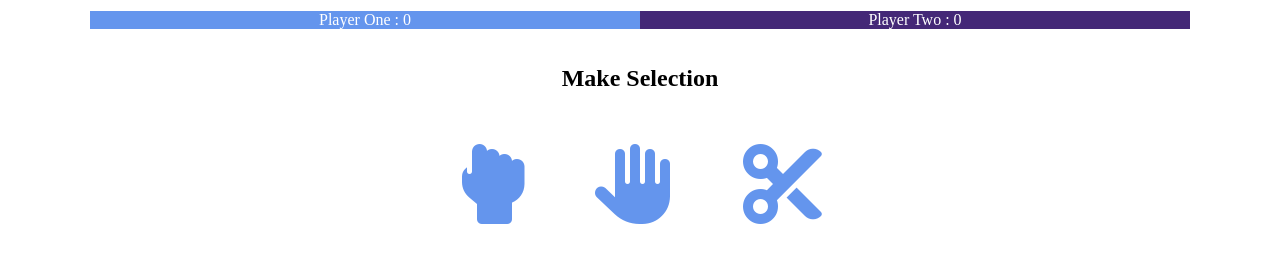
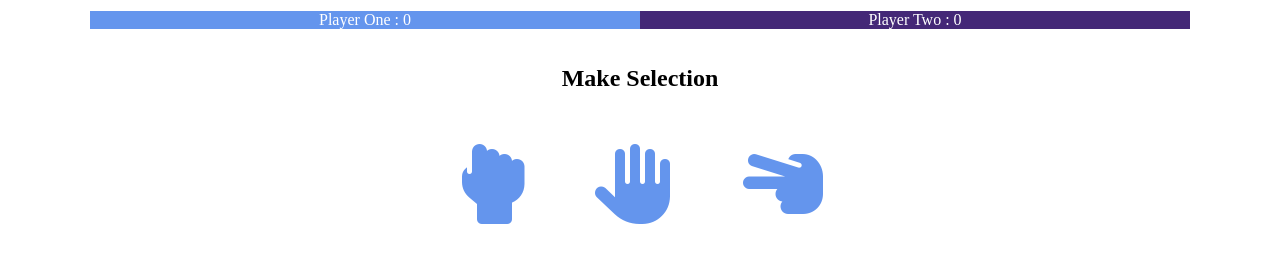
Before and after one commit to shagor-coder/rock-paper-scissors, a plain HTML site: page index.html in a window 1280 px wide. Shown: the part 79-342 px from the top of the page. Drawn offline with Linux system fonts and the light colour scheme.

Commit message:
Update index.html

```diff
--- a/index.html
+++ b/index.html
@@ -21,7 +21,7 @@
         <div class="choices">
             <i id="rock" class="fas fa-hand-rock choice"></i>
             <i id="paper" class="fas fa-hand-paper choice"></i>
-            <i id="scissors" class="fa fa-scissors choice"></i>
+            <i id="scissors" class="fas fa-hand-scissors choice"></i>
         </div>
     </div>
 <!-- Modal -->
```
